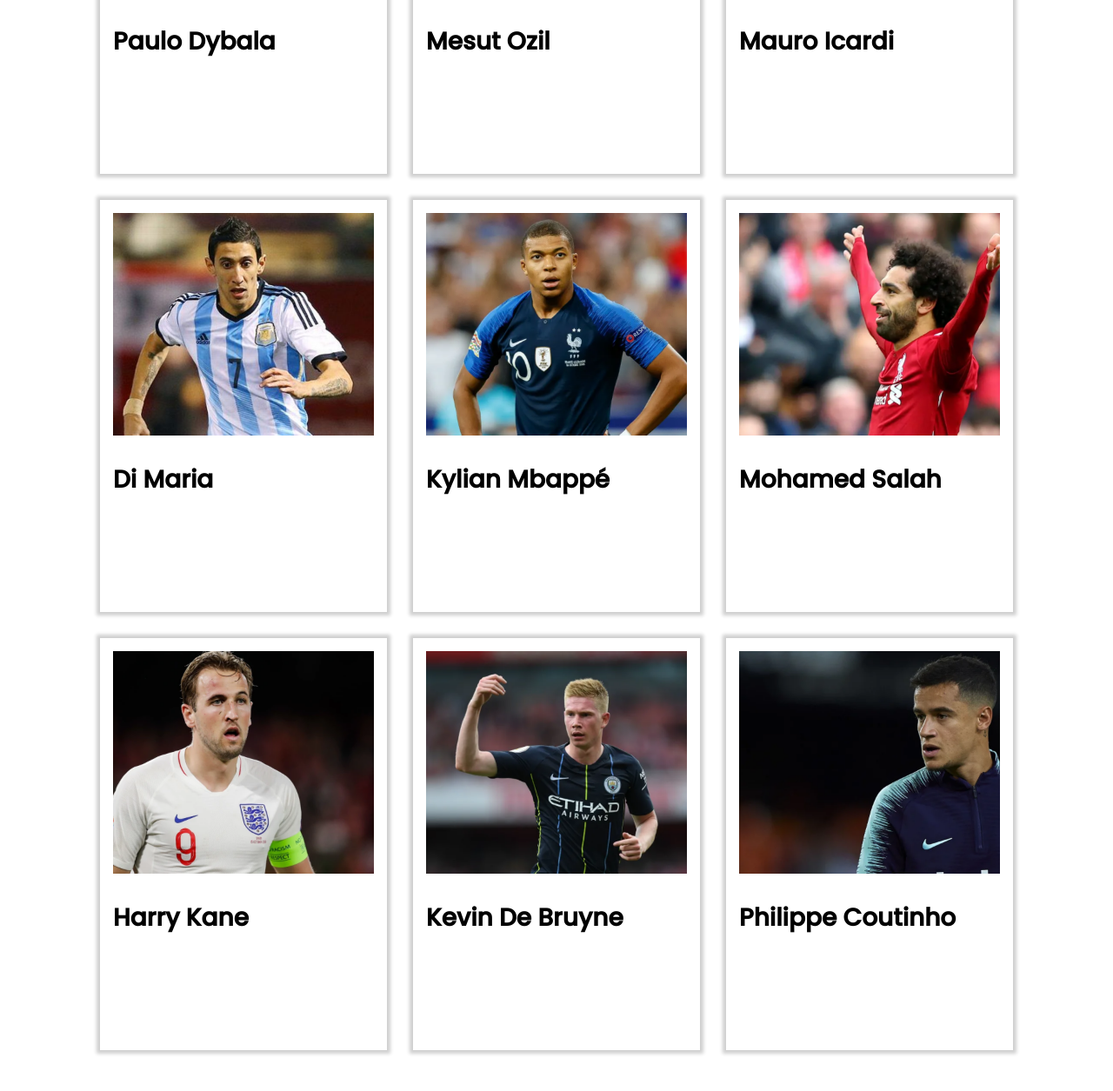
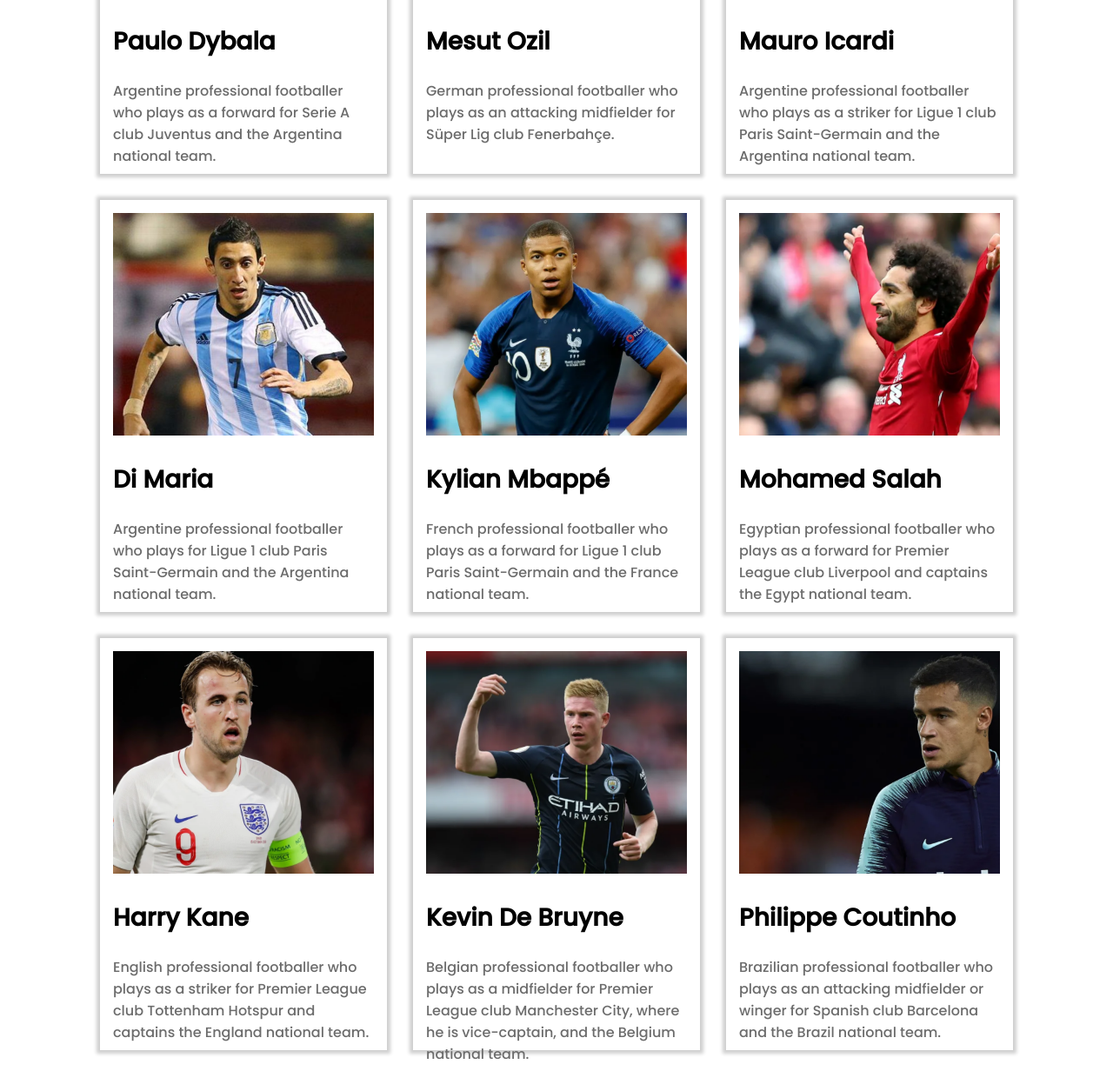
Before and after one commit to SamiaZahan/Football, a plain HTML site: page index.html in a window 1280 px wide. Shown: the part 1525-2780 px from the top of the page at 87% size. Drawn offline with Linux system fonts and the light colour scheme.

Commit message:
first commit

```diff
--- a/index.html
+++ b/index.html
@@ -61,57 +61,57 @@
                 <div class="player">
                     <img src="images/players/player-2.png" alt="">
                     <h2>Lionel Messi</h2>
-                    <p></p>
+                    <p>Lionel Andrés Messi is an Argentine professional footballer who plays as a forward and captains the Argentina national team.</p>
                 </div>
                 <div class="player">
                     <img src="images/players/player-3.png" alt="">
                     <h2>Cristiano Ronaldo</h2>
-                    <p></p>
+                    <p>Cristiano Ronaldo is a Portuguese footballer, plays as a forward for Serie A club Juventus and captains the Portugal national team. </p>
                 </div>
                 <div class="player">
                     <img src="images/players/player-4.png" alt="">
                     <h2>Paulo Dybala</h2>
-                    <p></p>
+                    <p>Argentine professional footballer who plays as a forward for Serie A club Juventus and the Argentina national team.</p>
                 </div>
                 <div class="player">
                     <img src="images/players/player-5.png" alt="">
                     <h2>Mesut Ozil</h2>
-                    <p></p>
+                    <p>German professional footballer who plays as an attacking midfielder for Süper Lig club Fenerbahçe.</p>
                 </div>
                 <div class="player">
                     <img src="images/players/player-6.png" alt="">
                     <h2>Mauro Icardi</h2>
-                    <p></p>
+                    <p> Argentine professional footballer who plays as a striker for Ligue 1 club Paris Saint-Germain and the Argentina national team.</p>
                 </div>
                 <div class="player">
                     <img src="images/players/player-7.png" alt="">
                     <h2>Di Maria</h2>
-                    <p></p>
+                    <p>Argentine professional footballer who plays for Ligue 1 club Paris Saint-Germain and the Argentina national team.</p>
                 </div>
                 <div class="player">
                     <img src="images/players/player-8.png" alt="">
                     <h2>Kylian Mbappé</h2>
-                    <p></p>
+                    <p>French professional footballer who plays as a forward for Ligue 1 club Paris Saint-Germain and the France national team.</p>
                 </div>
                 <div class="player">
                     <img src="images/players/player-9.png" alt="">
                     <h2>Mohamed Salah</h2>
-                    <p></p>
+                    <p>Egyptian professional footballer who plays as a forward for Premier League club Liverpool and captains the Egypt national team.</p>
                 </div>
                 <div class="player">
                     <img src="images/players/player-10.png" alt="">
                     <h2>Harry Kane</h2>
-                    <p></p>
+                    <p>English professional footballer who plays as a striker for Premier League club Tottenham Hotspur and captains the England national team.</p>
                 </div>
                 <div class="player">
                     <img src="images/players/player-11.png" alt="">
                     <h2>Kevin De Bruyne</h2>
-                    <p></p>
+                    <p>Belgian professional footballer who plays as a midfielder for Premier League club Manchester City, where he is vice-captain, and the Belgium national team.</p>
                 </div>
                 <div class="player">
                     <img src="images/players/player-12.png" alt="">
                     <h2>Philippe Coutinho</h2>
-                    <p></p>
+                    <p>Brazilian professional footballer who plays as an attacking midfielder or winger for Spanish club Barcelona and the Brazil national team.</p>
                 </div>
             </div>
             <div class="highlights">
--- a/style.css
+++ b/style.css
@@ -13,6 +13,10 @@ header{
     height: 597px;
     background-color: #2D25A0;
     padding: 40px 140px;
+}
+header:hover {
+    background-color:  #494575;
+    transition: .5s;
 }
 /* navigation-bar style */
 nav{
@@ -60,9 +64,15 @@ nav{
     padding: 10px 24px;
     font-size: 16px;
 }
+
 .heading-text a i{
     color: white;
     margin-left: 8px;
+}
+.heading-banner img:hover {
+    transform: scale(1.2);
+    transition-timing-function: ease-in-out;
+    transition: .5s;
 }
 .heading-banner img{
     width: 550px;
@@ -301,7 +311,6 @@ official sponsor style
     }
     .header-body{
         padding: 0;
-
     }
     .heading-text h1{
         font-size: 36px;
```
